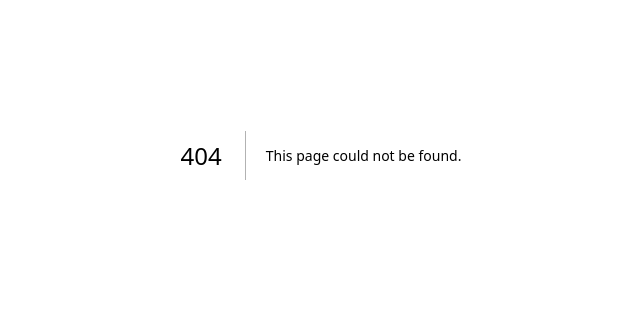
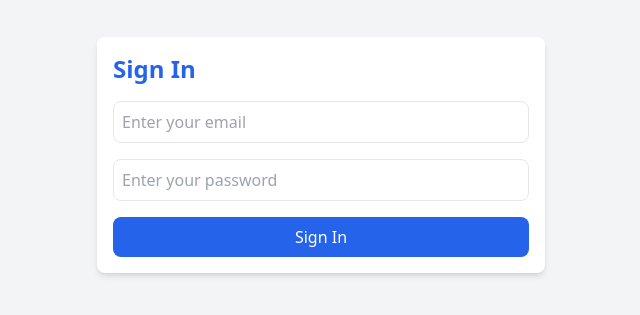
Before and after one commit to SasukeGh/chat-app, a Next.js app: page /signin in a window 1280 px wide. Before the commit this address had no page. Shown: the part 245-560 px from the top of the page, without its empty margins (319-959 px from the left). Built offline with nearby package versions, Linux system fonts and the light colour scheme.

Commit message:
Create signin.tsx

```diff
--- /dev/null
+++ b/pages/signin.tsx
@@ -0,0 +1,61 @@
+// pages/signin.tsx
+import { useState } from 'react'
+import supabase from '../lib/supabaseClient'
+import { useRouter } from 'next/router'
+
+const SignIn = () => {
+  const [email, setEmail] = useState('')
+  const [password, setPassword] = useState('')
+  const [error, setError] = useState('')
+  const router = useRouter()
+
+  const handleSignIn = async (e: React.FormEvent) => {
+    e.preventDefault()
+
+    const { user, error } = await supabase.auth.signInWithPassword({
+      email,
+      password,
+    })
+
+    if (error) {
+      setError(error.message)
+    } else {
+      router.push('/index') // Redirect to the chat page after successful sign-in
+    }
+  }
+
+  return (
+    <div className="flex justify-center items-center min-h-screen bg-gray-100">
+      <div className="w-full max-w-md p-4 bg-white rounded-lg shadow-md">
+        <h2 className="text-2xl font-bold text-blue-600 mb-4">Sign In</h2>
+        {error && <p className="text-red-500">{error}</p>}
+        <form onSubmit={handleSignIn}>
+          <input
+            type="email"
+            className="w-full p-2 mb-4 border rounded-lg"
+            placeholder="Enter your email"
+            value={email}
+            onChange={(e) => setEmail(e.target.value)}
+            required
+          />
+          <input
+            type="password"
+            className="w-full p-2 mb-4 border rounded-lg"
+            placeholder="Enter your password"
+            value={password}
+            onChange={(e) => setPassword(e.target.value)}
+            required
+          />
+          <button
+            type="submit"
+            className="w-full p-2 bg-blue-600 text-white rounded-lg"
+          >
+            Sign In
+          </button>
+        </form>
+      </div>
+    </div>
+  )
+}
+
+export default SignIn
```
